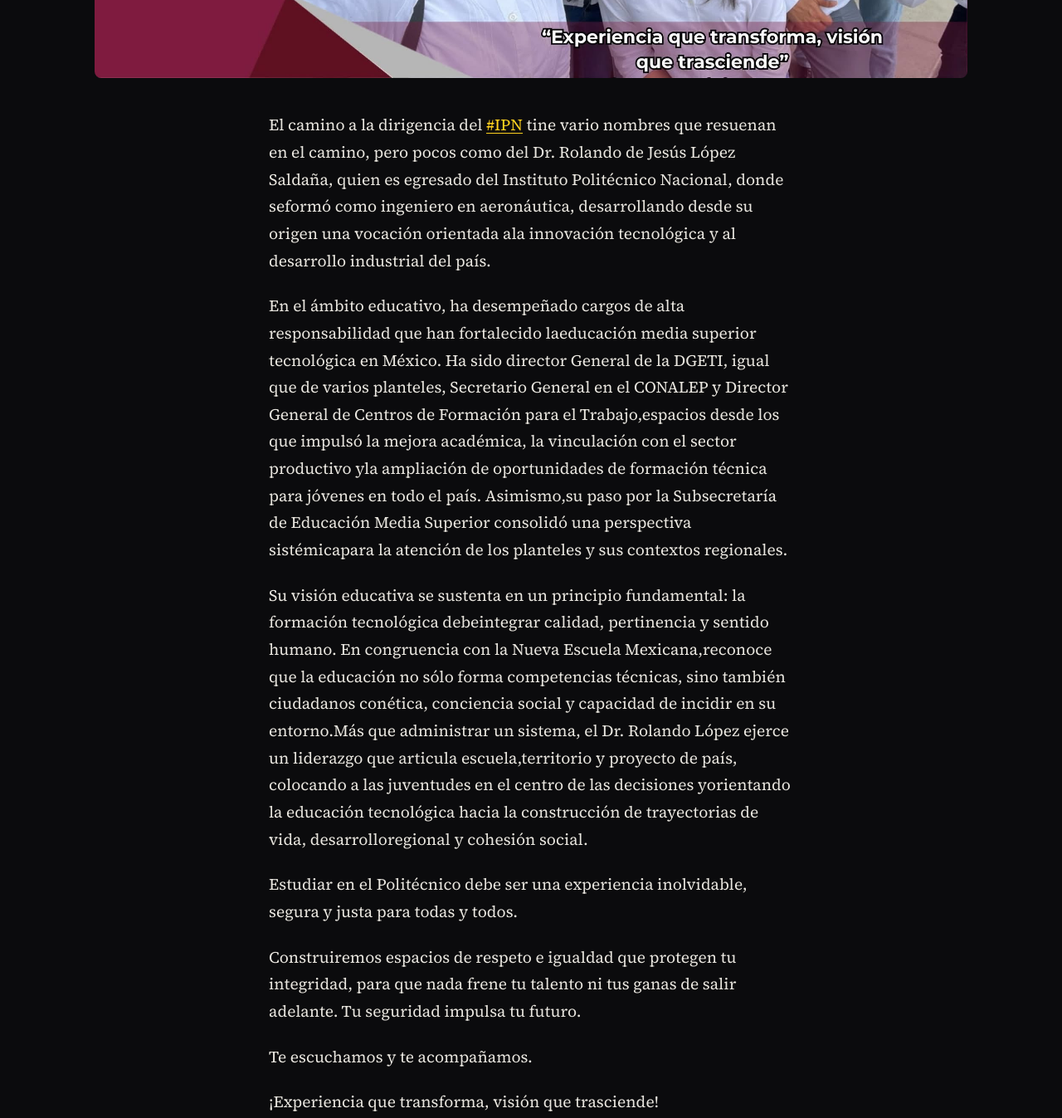
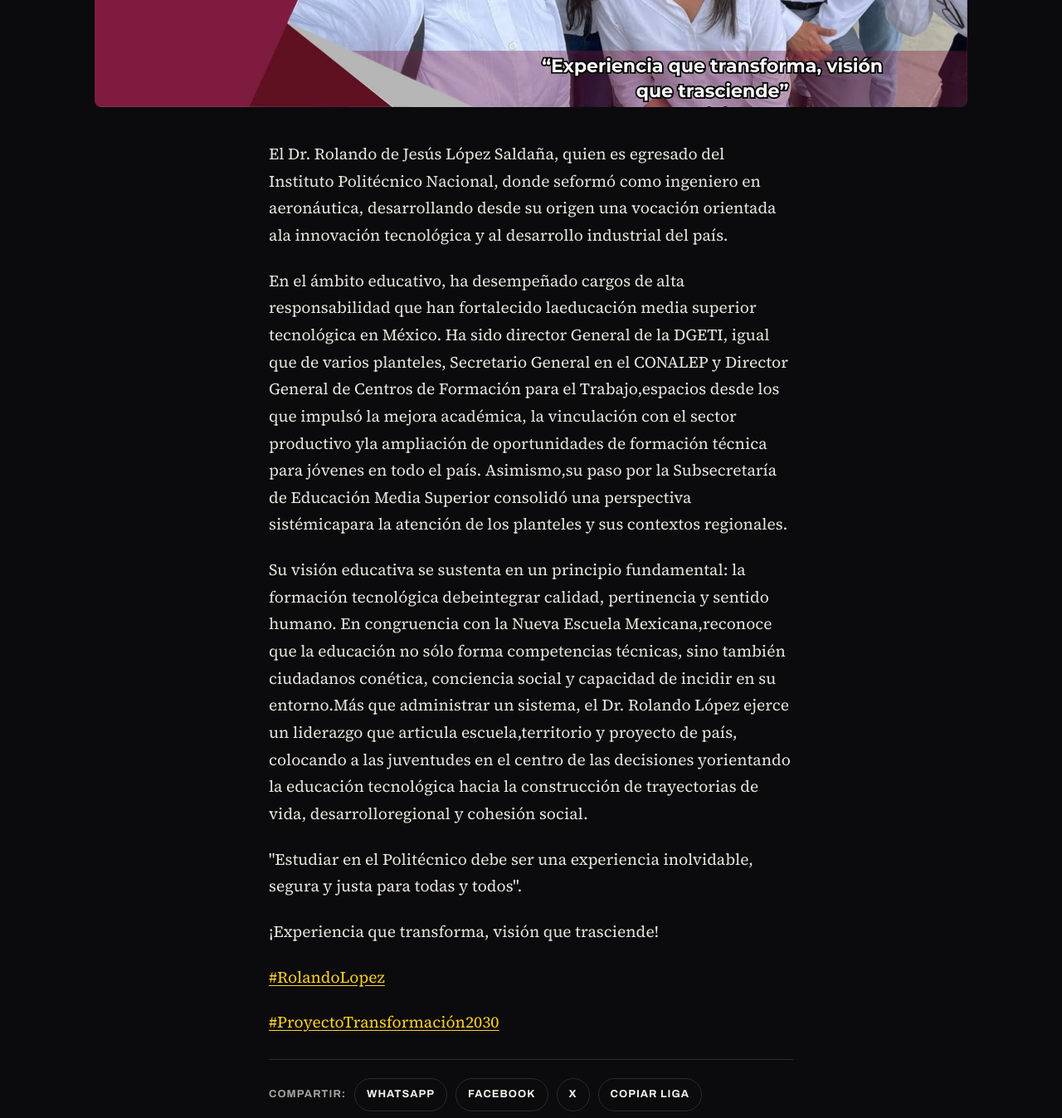
Before and after one commit to ABDEITA/RevistaDigitalCentro, an Eleventy site: page subir-a-github/src/notas/experiencia-que-transforma-vision-que-trasciende.md in a window 1280 px wide. Shown: the part 1260-2607 px from the top of the page at 83% size. Built offline with nearby package versions, Linux system fonts and the light colour scheme; Eleventy itself is replaced by a stand-in of ours; files that its build step writes are made by us from their sources.

Commit message:
Actualiza nota: experiencia-que-transforma-vision-que-trasciende

```diff
--- a/subir-a-github/src/notas/experiencia-que-transforma-vision-que-trasciende.md
+++ b/subir-a-github/src/notas/experiencia-que-transforma-vision-que-trasciende.md
@@ -2,24 +2,21 @@
 title: LA CARRERA POR LA DIRECCION DEL POLITECNICO NACIONAL
 date: 2026-11-19T16:19:00-06:00
 categoria: Opinión
-resumen: "El camino a la dirigencia del #IPN tine vario nombres que resuenan en
-  el camino, pero pocos como del Dr. Rolando de Jesús López Saldaña."
+resumen: "El camino a la dirigencia del #IPN tine ya 80 nombres que resuenan,
+  desde los que representan al bloque de continuidad hasta los que ya pasaron
+  por ese puesto, pero pocos como del Dr. Rolando de Jesús López Saldaña."
 imagen: /img/notas/914332832_1166307172462361_6894434127275219411_n.jpg
 imagen_alt: Experiencia que transforma, visión que trasciende. IPN
 autor: Redacción RD Centro
 borrador: false
 ---
-El camino a la dirigencia del [\#IPN](https://www.facebook.com/hashtag/ipn?__tn__=R*F) tine vario nombres que resuenan en el camino, pero pocos como del Dr. Rolando de Jesús López Saldaña,  quien es egresado del Instituto Politécnico Nacional, donde seformó como ingeniero en aeronáutica, desarrollando desde su origen una vocación orientada ala innovación tecnológica y al desarrollo industrial del país.
+El Dr. Rolando de Jesús López Saldaña,  quien es egresado del Instituto Politécnico Nacional, donde seformó como ingeniero en aeronáutica, desarrollando desde su origen una vocación orientada ala innovación tecnológica y al desarrollo industrial del país.
 
 En el ámbito educativo, ha desempeñado cargos de alta responsabilidad que han fortalecido laeducación media superior tecnológica en México. Ha sido director General de la DGETI, igual que de varios planteles, Secretario General en el CONALEP y Director General de Centros de Formación para el Trabajo,espacios desde los que impulsó la mejora académica, la vinculación con el sector productivo yla ampliación de oportunidades de formación técnica para jóvenes en todo el país. Asimismo,su paso por la Subsecretaría de Educación Media Superior consolidó una perspectiva sistémicapara la atención de los planteles y sus contextos regionales.
 
 Su visión educativa se sustenta en un principio fundamental: la formación tecnológica debeintegrar calidad, pertinencia y sentido humano. En congruencia con la Nueva Escuela Mexicana,reconoce que la educación no sólo forma competencias técnicas, sino también ciudadanos conética, conciencia social y capacidad de incidir en su entorno.Más que administrar un sistema, el Dr. Rolando López ejerce un liderazgo que articula escuela,territorio y proyecto de país, colocando a las juventudes en el centro de las decisiones yorientando la educación tecnológica hacia la construcción de trayectorias de vida, desarrolloregional y cohesión social.
 
-Estudiar en el Politécnico debe ser una experiencia inolvidable, segura y justa para todas y todos.
-
-Construiremos espacios de respeto e igualdad que protegen tu integridad, para que nada frene tu talento ni tus ganas de salir adelante. Tu seguridad impulsa tu futuro.
-
-Te escuchamos y te acompañamos.
+"Estudiar en el Politécnico debe ser una experiencia inolvidable, segura y justa para todas y todos".
 
 ¡Experiencia que transforma, visión que trasciende!
 
```
